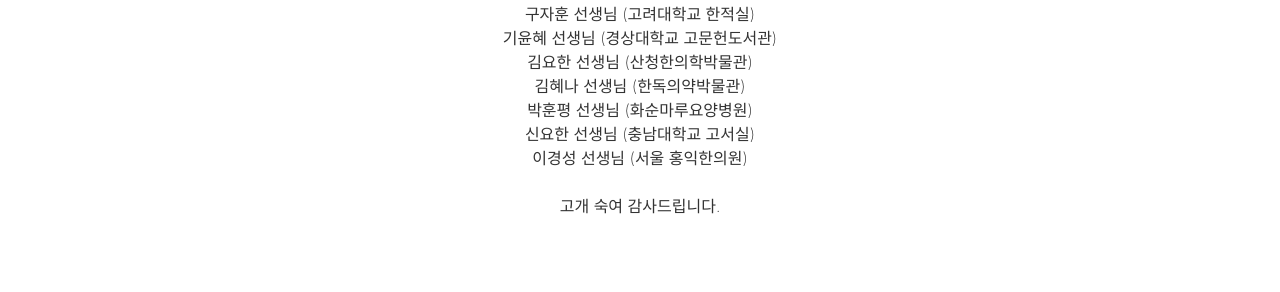
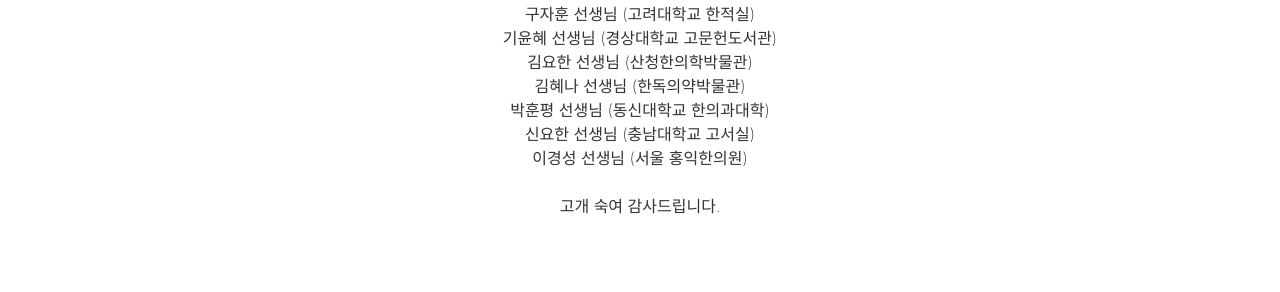
Before and after one commit to mediclassics-app/booklist, a Jekyll site: the page built from thanks.html, in a window 1280 px wide. Shown: the part 261-553 px from the top of the page. Built offline with Jekyll 4.4.1, drawn with Linux system fonts in a browser that asks for light colours.

Commit message:
박훈평 소속 변경

```diff
--- a/thanks.html
+++ b/thanks.html
@@ -8,7 +8,7 @@
       <div class="row">
         <div class="text-center mx-auto">
           <h3 class="text-primary display-4">Thank you</h3>
-          <p class="mb-3">고은혜 선생님 (국외소재문화재재단)<br>구자훈 선생님 (고려대학교 한적실)<br>기윤혜 선생님 (경상대학교 고문헌도서관)<br>김요한 선생님 (산청한의학박물관)<br>김혜나 선생님 (한독의약박물관)<br>박훈평 선생님 (화순마루요양병원)<br>신요한 선생님 (충남대학교 고서실)<br>이경성 선생님 (서울 홍익한의원)<br><br>고개 숙여 감사드립니다.</p>
+          <p class="mb-3">고은혜 선생님 (국외소재문화재재단)<br>구자훈 선생님 (고려대학교 한적실)<br>기윤혜 선생님 (경상대학교 고문헌도서관)<br>김요한 선생님 (산청한의학박물관)<br>김혜나 선생님 (한독의약박물관)<br>박훈평 선생님 (동신대학교 한의과대학)<br>신요한 선생님 (충남대학교 고서실)<br>이경성 선생님 (서울 홍익한의원)<br><br>고개 숙여 감사드립니다.</p>
         </div>
       </div>
     </div>
```
